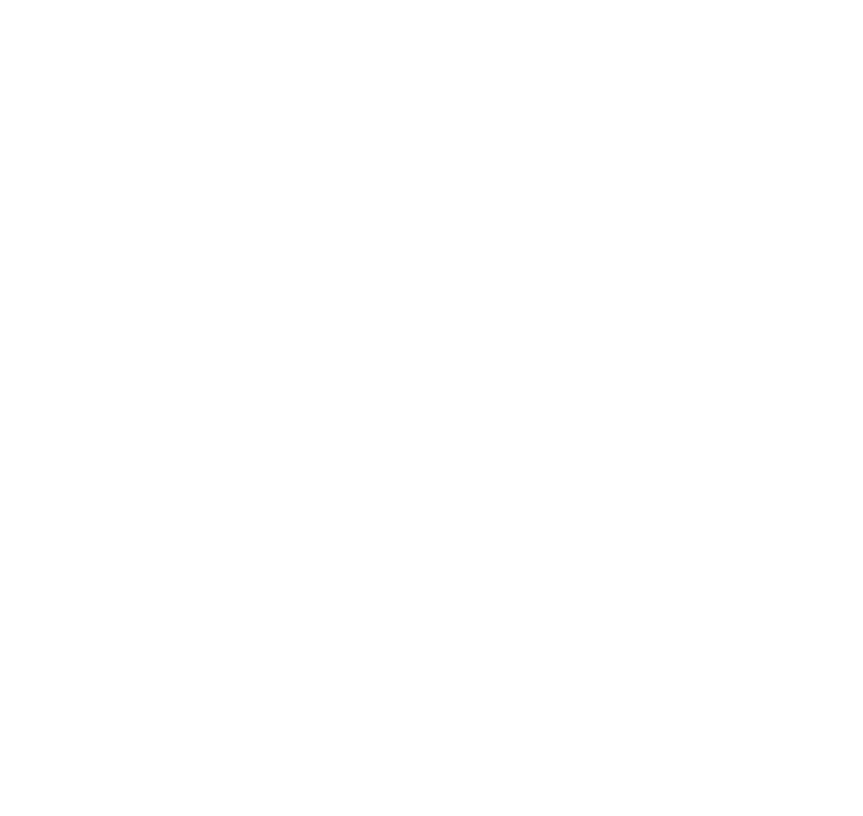
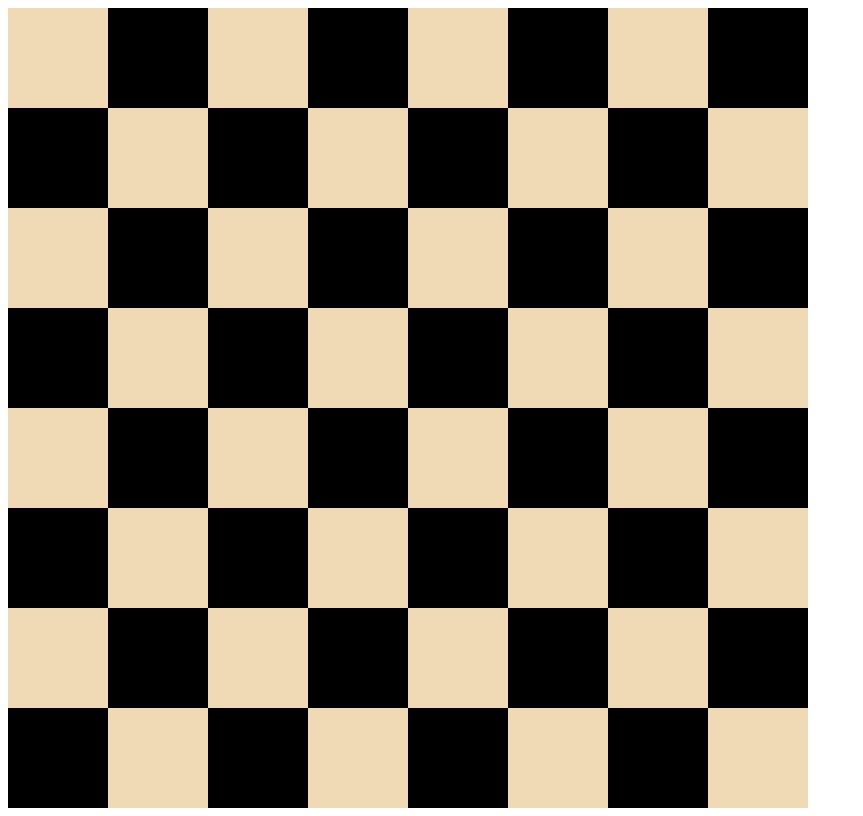
Before and after one commit to Jah-Neil/Chess-Board, a plain HTML site: page index.html in a window 1280 px wide. Shown: the whole page, without its empty margins (0-863 px from the left). Drawn offline with Linux system fonts and the light colour scheme.

Commit message:
Update index.html

```diff
--- a/index.html
+++ b/index.html
@@ -4,9 +4,24 @@
 <head>
   <title>Chessboard</title>
   <style>
-    /* Write your code here */
-    /* Each square should be 100px by 100px */
-    /* My colours for white: #f0d9b5, black: #b58863 */
+    .container {
+      display: grid;
+      grid-template-columns: 1fr 1fr 1fr 1fr 1fr 1fr 1fr 1fr;
+      grid-template-rows:1fr 1fr 1fr 1fr 1fr 1fr 1fr 1fr;
+      width: 800px;
+
+    }
+    .white{
+      width: 100px;
+      height: 100px;
+      background-color: #f0d9b5;
+    }
+   .black{
+    width: 100px;
+    height: 100px;
+    background-color: black;
+   }
+
   </style>
 </head>
 
```
